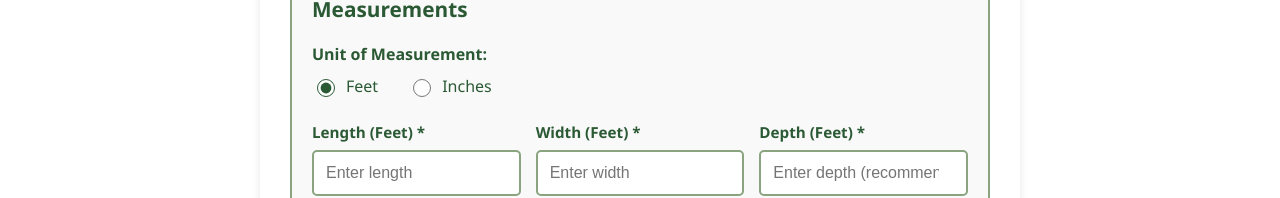
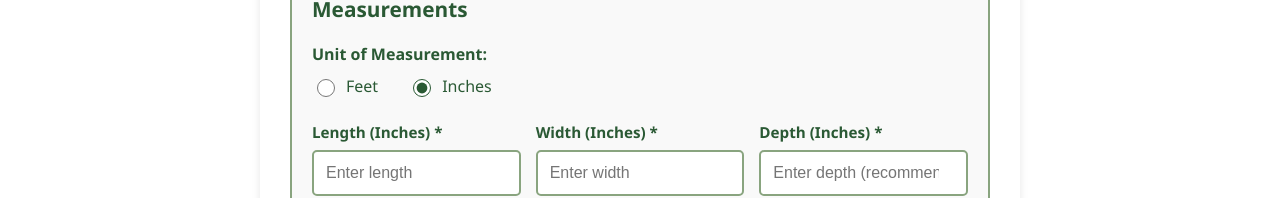
Before and after one commit to verrucosity/my-price-calculator-app, a React (Create React App) app: page / in a window 1280 px wide. Both pictures are taken after a click on the button "🪴 Mulch Calculator". Shown: the part 401-599 px from the top of the page. Built offline with nearby package versions, Linux system fonts and the light colour scheme.

Commit message:
Change mulch calculator default unit to inches

```diff
--- a/src/MulchCalculator.js
+++ b/src/MulchCalculator.js
@@ -4,7 +4,7 @@ const MulchCalculator = () => {
     const [length, setLength] = useState('');
     const [width, setWidth] = useState('');
     const [depth, setDepth] = useState('');
-    const [unit, setUnit] = useState('feet');
+    const [unit, setUnit] = useState('inches');
 
     // Bag sizes in cubic feet
     const bagSizes = [
@@ -59,7 +59,7 @@ const MulchCalculator = () => {
         setLength('');
         setWidth('');
         setDepth('');
-        setUnit('feet');
+        setUnit('inches');
     };
 
     return (
```
